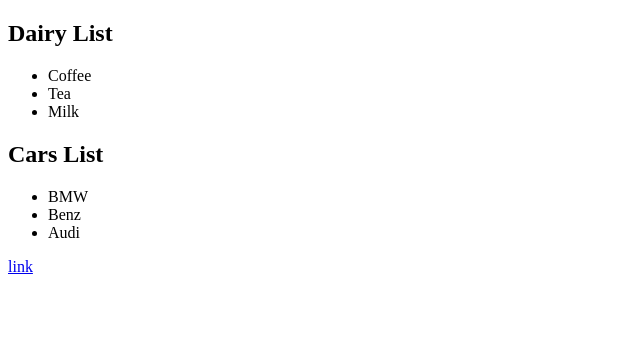
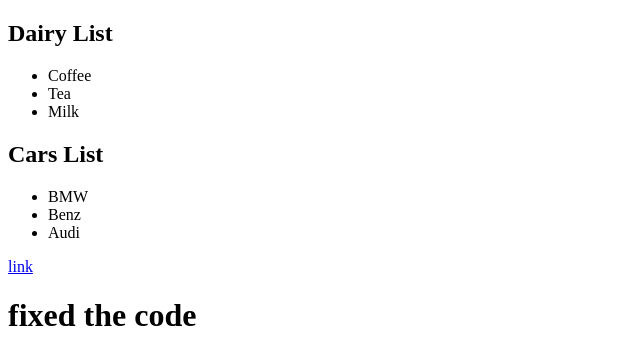
Before and after one commit to sivaacademyd1/tagexample, a plain HTML site: page index.html in a window 1280 px wide. Shown: the whole page, without its empty margins (0-640 px from the left). Drawn offline with Linux system fonts and the light colour scheme.

Commit message:
added fix for release

```diff
--- a/index.html
+++ b/index.html
@@ -18,5 +18,6 @@
   <li>Audi</li>
 </ul>
 <p><a href="https://googledsfdsf.com">link</a></p>
+  <h1> fixed the code </h2>
 </body>
 </html>
```
